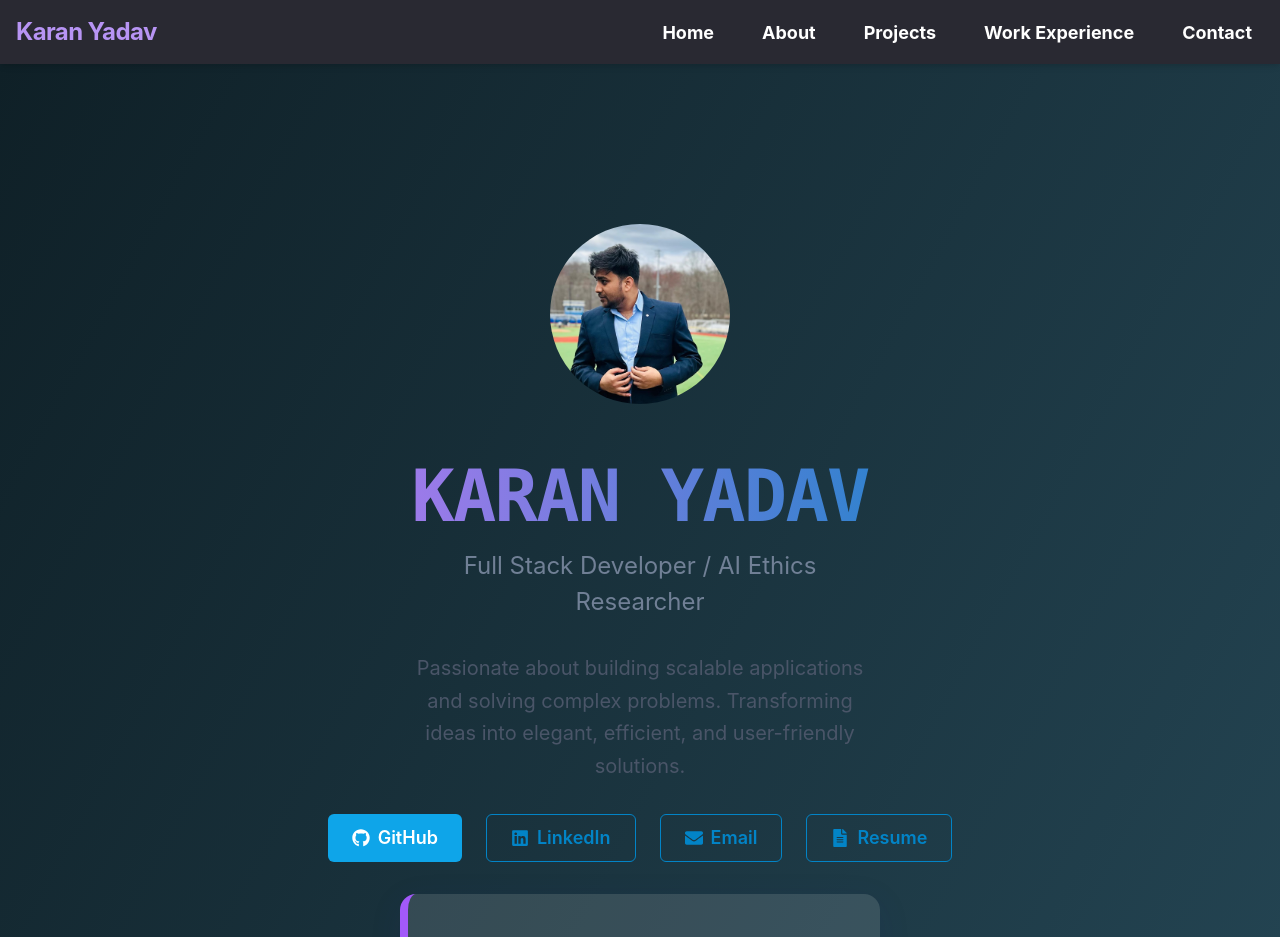
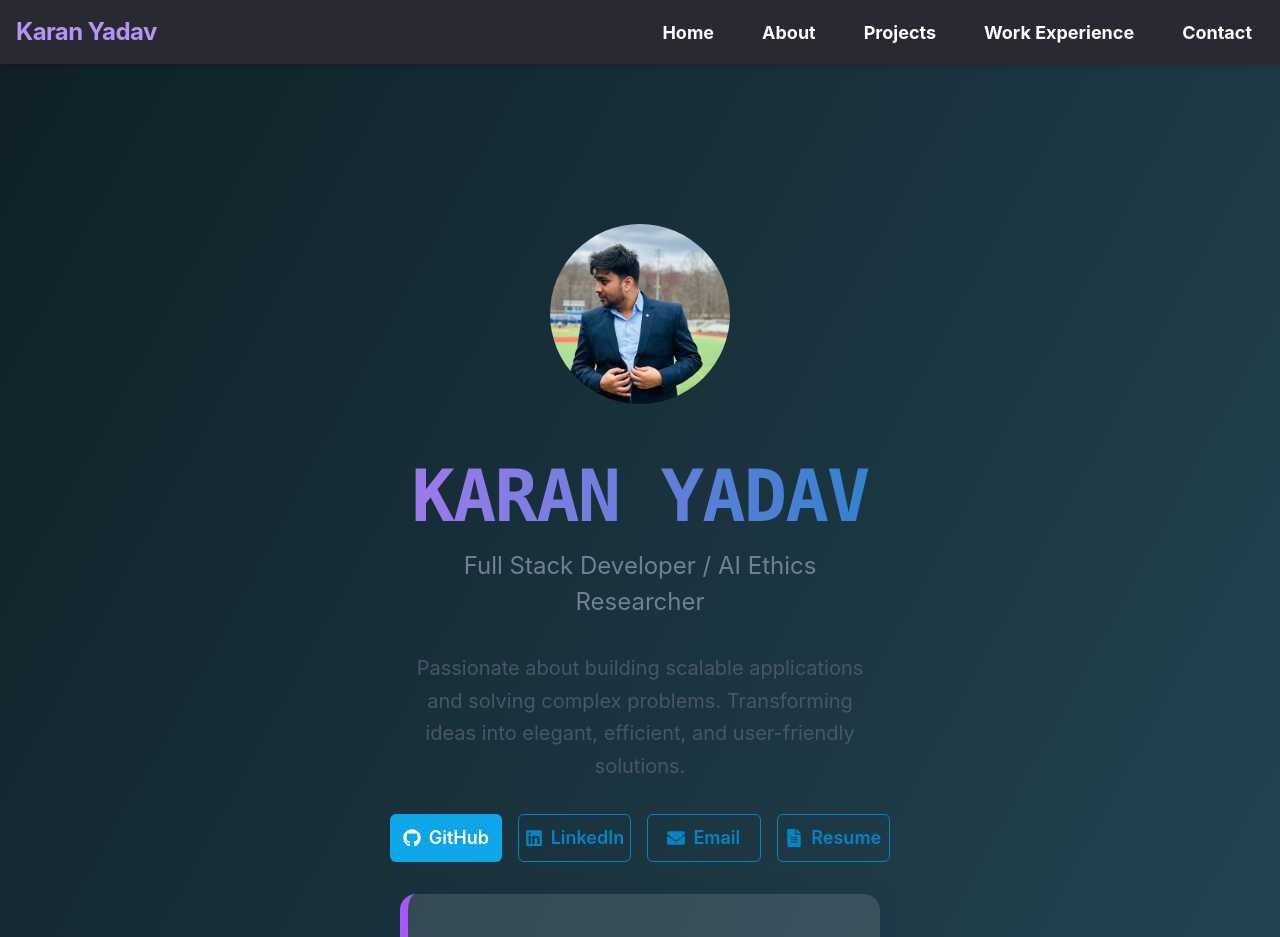
Before and after one commit to yadavkaran/portfolio, a React (Vite) app: page / in a window 1280 px wide. Shown: the top 937 px of the page. Built offline with nearby package versions, Linux system fonts and the light colour scheme.

Commit message:
CHanges for git 7

```diff
--- a/src/pages/Home.tsx
+++ b/src/pages/Home.tsx
@@ -1,4 +1,4 @@
-import { Box,  Heading, Text, Button, VStack, HStack, Icon, useColorModeValue, SimpleGrid, Badge, Flex, Tag, TagLabel, TagLeftIcon, Image } from '@chakra-ui/react'
+import { Box,  Heading, Text, Button, VStack, HStack, Icon, useColorModeValue, SimpleGrid, Badge, Flex, Tag, TagLabel, TagLeftIcon, Image, Stack } from '@chakra-ui/react'
 import { FaGithub, FaLinkedin, FaEnvelope, FaCode, FaServer, FaDatabase, FaTools, FaFileAlt } from 'react-icons/fa'
 import { motion } from 'framer-motion'
 
@@ -92,7 +92,14 @@ const Home = () => {
             animate={{ opacity: 1, y: 0 }}
             transition={{ duration: 0.5, delay: 0.4 }}
           >
-            <HStack spacing={6}>
+            <Stack
+              direction={{ base: 'column', sm: 'row' }}
+              spacing={4}
+              w="full"
+              maxW="500px"
+              mx="auto"
+              justify="center"
+            >
               <Button
                 as="a"
                 href="https://github.com/yadavkaran"
@@ -101,6 +108,7 @@ const Home = () => {
                 colorScheme="brand"
                 variant="solid"
                 size="lg"
+                w="full"
                 _hover={{ transform: 'translateY(-2px)', boxShadow: 'lg' }}
                 transition="all 0.2s"
               >
@@ -114,6 +122,7 @@ const Home = () => {
                 colorScheme="brand"
                 variant="outline"
                 size="lg"
+                w="full"
                 _hover={{ transform: 'translateY(-2px)', boxShadow: 'lg' }}
                 transition="all 0.2s"
               >
@@ -126,6 +135,7 @@ const Home = () => {
                 colorScheme="brand"
                 variant="outline"
                 size="lg"
+                w="full"
                 _hover={{ transform: 'translateY(-2px)', boxShadow: 'lg' }}
                 transition="all 0.2s"
               >
@@ -139,12 +149,13 @@ const Home = () => {
                 colorScheme="brand"
                 variant="outline"
                 size="lg"
+                w="full"
                 _hover={{ transform: 'translateY(-2px)', boxShadow: 'lg' }}
                 transition="all 0.2s"
               >
                 Resume
               </Button>
-            </HStack>
+            </Stack>
           </MotionBox>
 
           <Flex
```
